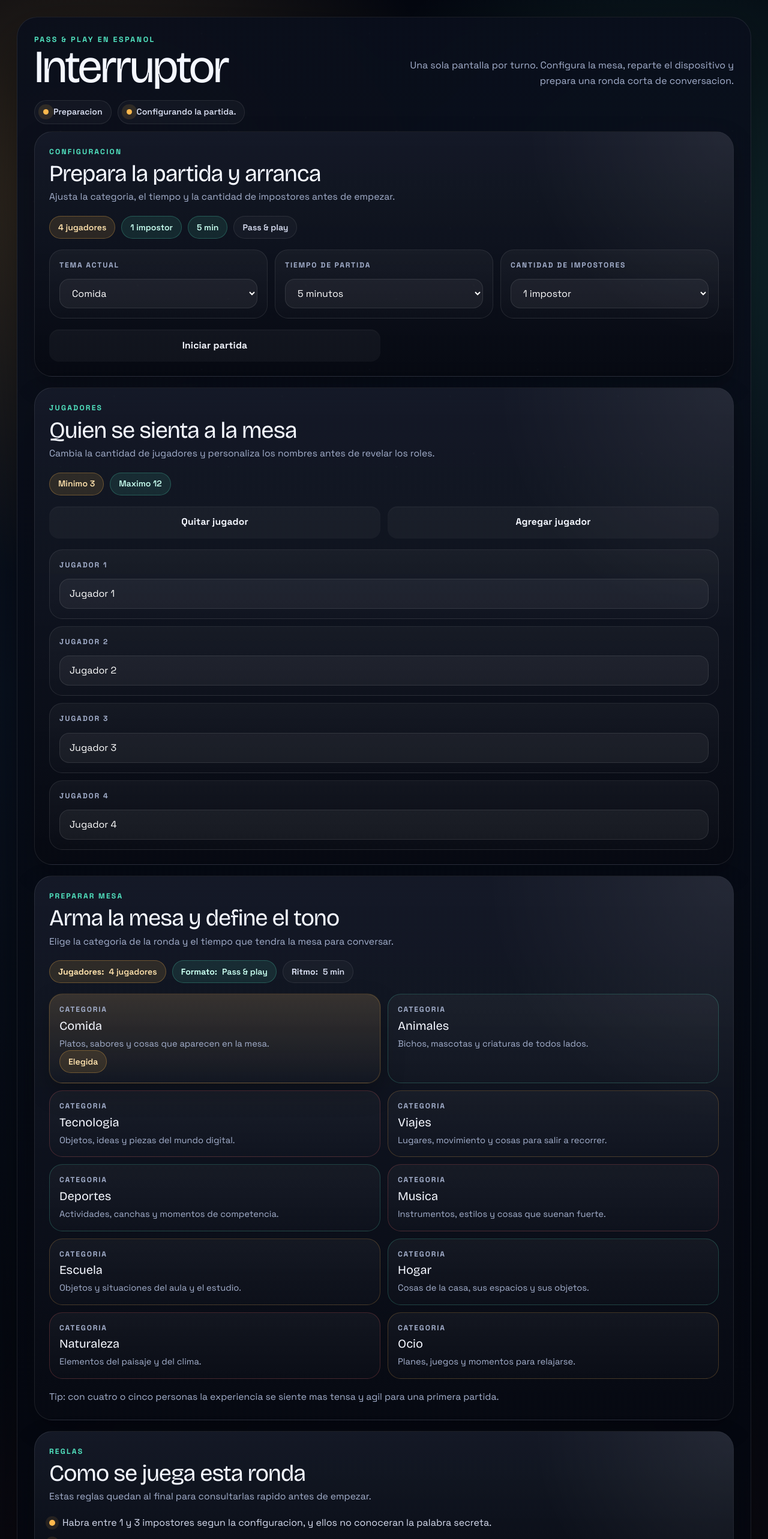
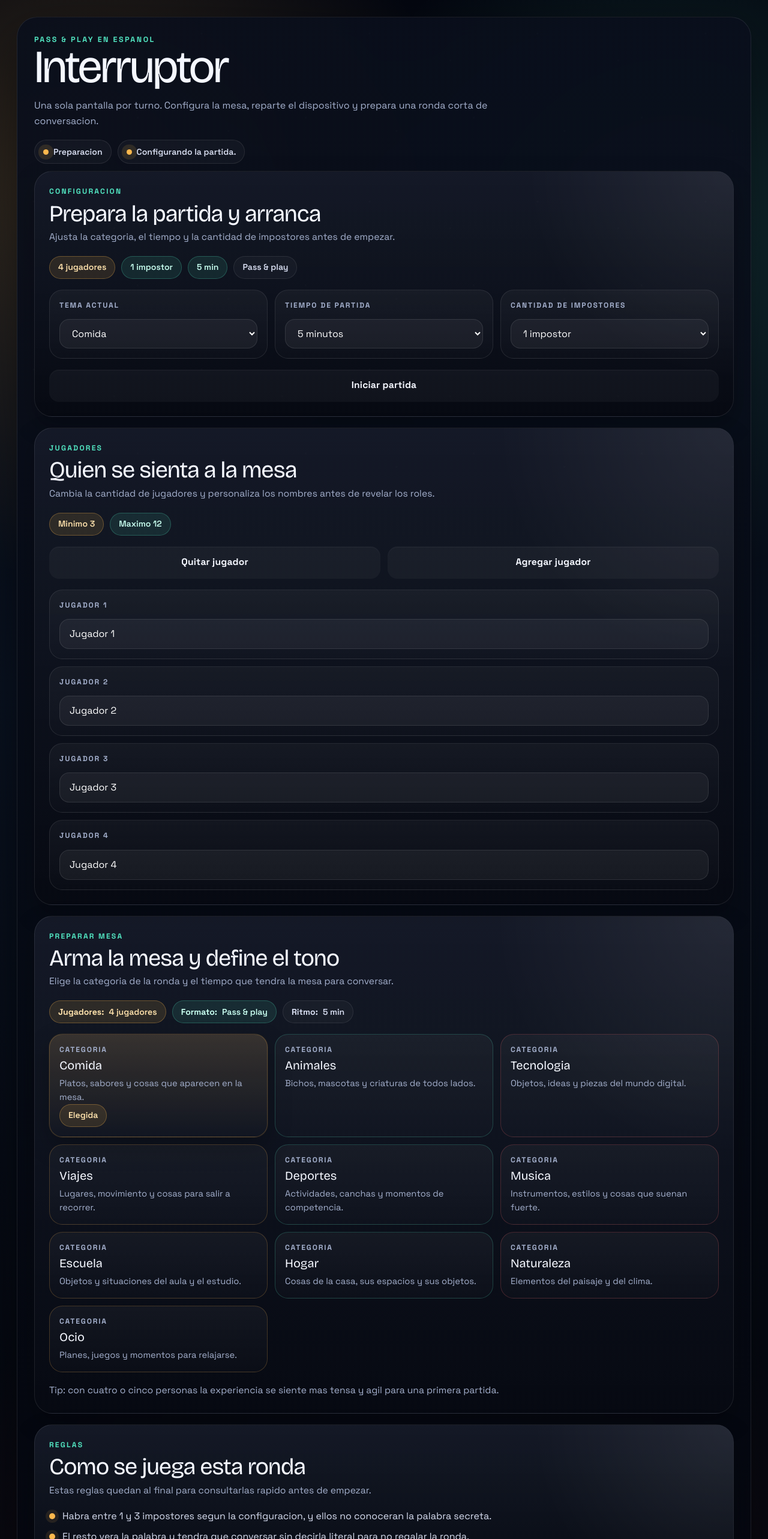
Before and after one commit to srodriguez-lefebre/Web-game, a Next.js app: page / in a window 1280 px wide. Shown: the top 2566 px of the page at 60% size. Built offline with nearby package versions, Linux system fonts and the light colour scheme.

Commit message:
style: expand desktop layout usage

```diff
--- a/app/globals.css
+++ b/app/globals.css
@@ -105,7 +105,7 @@ a {
 .game-shell__surface {
   position: relative;
   z-index: 1;
-  width: min(1400px, 100%);
+  width: min(1680px, 100%);
   margin: 0 auto;
   padding: 20px;
   border: 1px solid var(--line);
@@ -148,7 +148,7 @@ a {
 }
 
 .game-shell__subtitle {
-  max-width: 62ch;
+  max-width: 72ch;
   margin: 0;
   color: var(--muted);
   font-size: 1rem;
@@ -324,6 +324,11 @@ a {
   gap: 12px;
 }
 
+.game-panel__actions > :only-child {
+  grid-column: 1 / -1;
+  width: 100%;
+}
+
 .game-panel button,
 .game-panel .button {
   display: inline-flex;
@@ -396,7 +401,7 @@ a {
 }
 
 .game-panel__grid--compact {
-  grid-template-columns: repeat(auto-fit, minmax(150px, 1fr));
+  grid-template-columns: repeat(auto-fit, minmax(220px, 1fr));
 }
 
 .metric-card,
@@ -807,15 +812,13 @@ a {
 }
 
 @media (min-width: 980px) {
-  .game-shell__topbar {
-    flex-direction: row;
-    align-items: end;
-    justify-content: space-between;
+  .game-shell__subtitle {
+    max-width: 78ch;
+    text-align: left;
   }
 
-  .game-shell__subtitle {
-    max-width: 54ch;
-    text-align: right;
+  .game-panel--setup .category-grid {
+    grid-template-columns: repeat(3, minmax(0, 1fr));
   }
 }
 
--- a/components/game/game-client.tsx
+++ b/components/game/game-client.tsx
@@ -511,8 +511,8 @@ function TimerStage({
         </div>
 
         <div className="game-panel__actions">
-          <button type="button" className="button button--secondary" onClick={onComplete}>
-            Cerrar ronda ahora
+          <button type="button" className="button button--danger" onClick={onComplete}>
+            Terminar
           </button>
         </div>
       </div>
```
